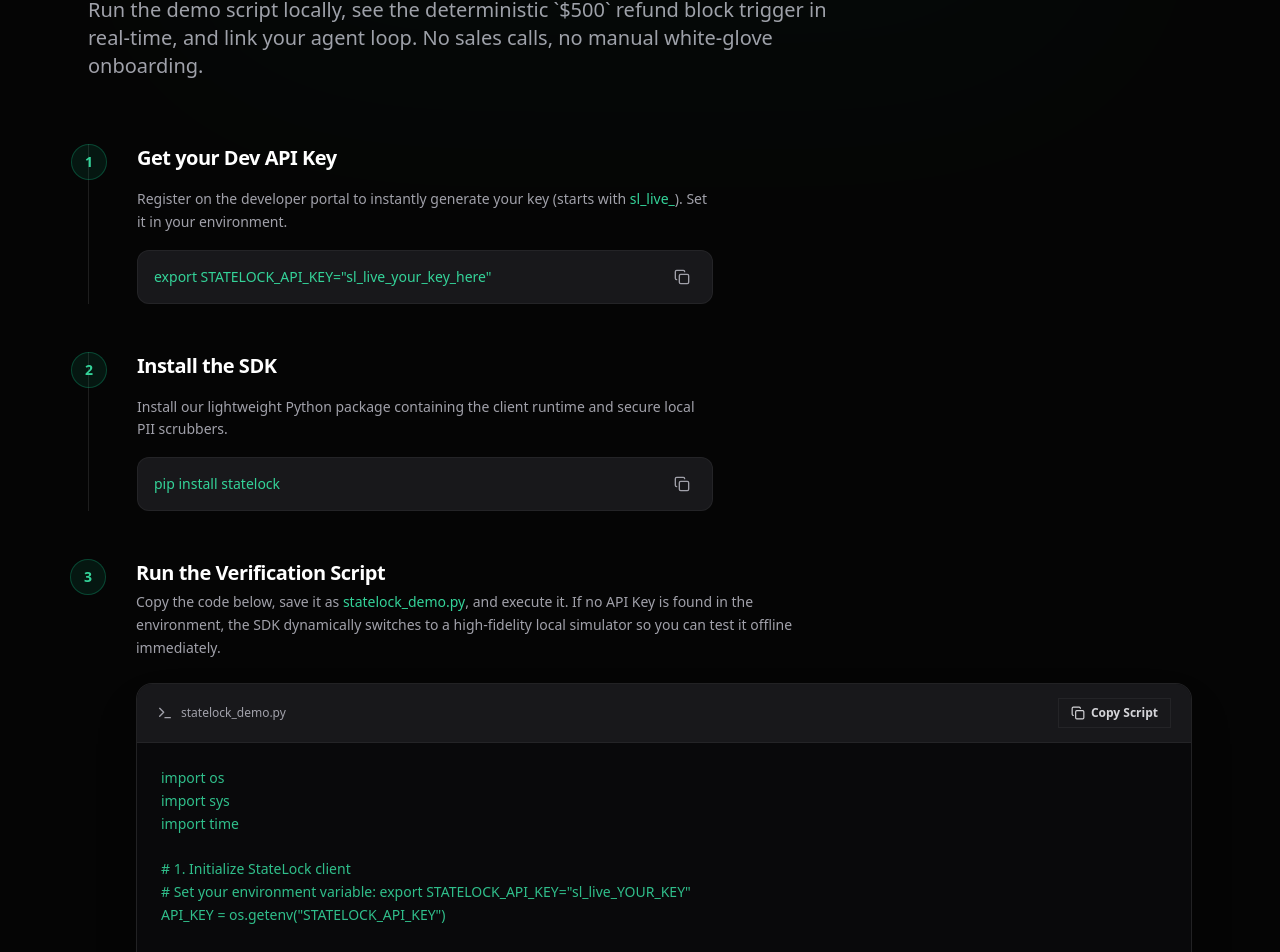
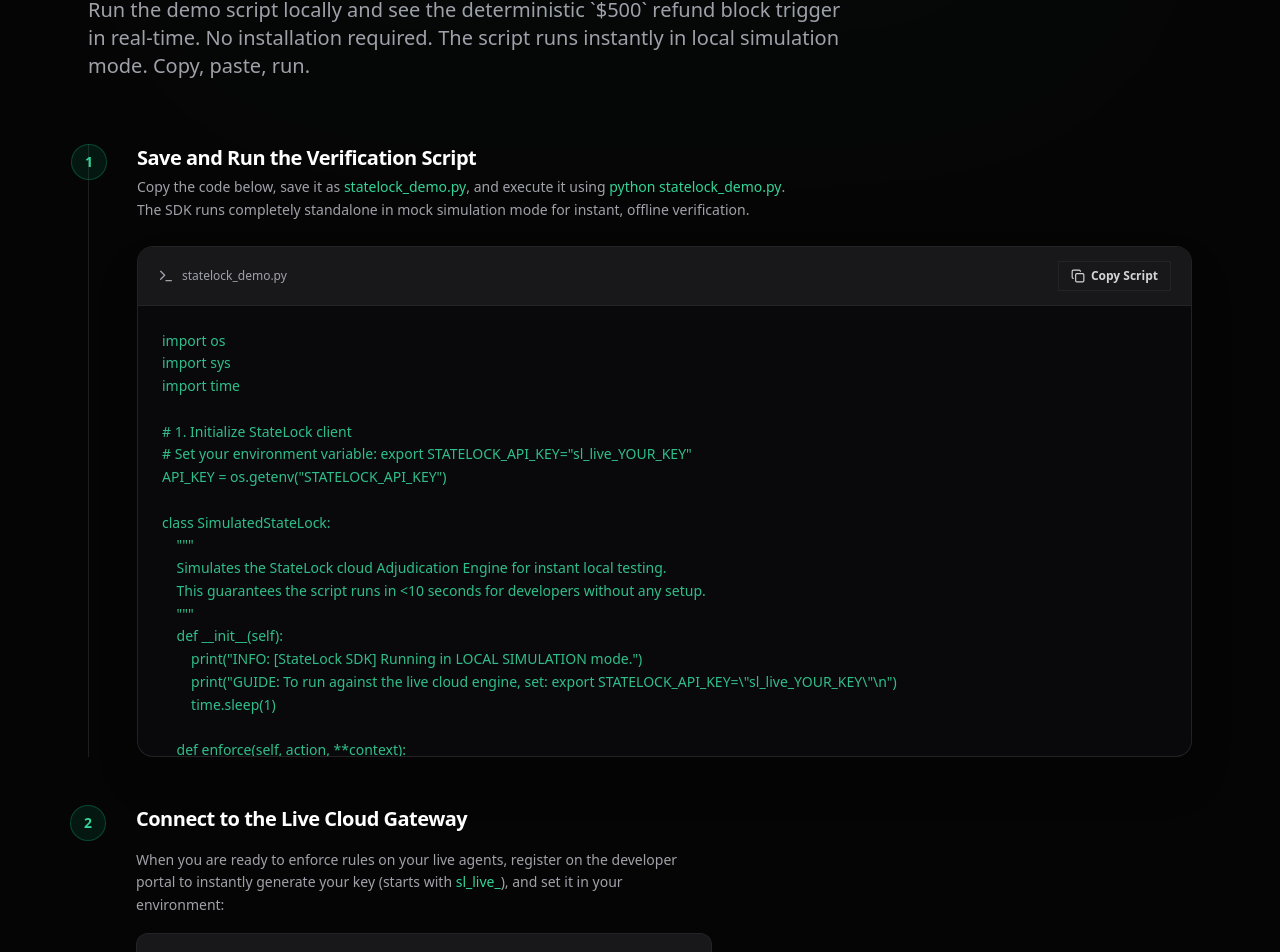
Before and after one commit to adityacs50-lab/Project-Brain, a Next.js app: page /quickstart in a window 1280 px wide. Shown: the part 248-1200 px from the top of the page. Built offline with nearby package versions, Linux system fonts and the light colour scheme.

Commit message:
docs: streamline quickstart flow by removing pip install step and highlighting zero-install simulation

```diff
--- a/app/quickstart/page.tsx
+++ b/app/quickstart/page.tsx
@@ -99,7 +99,6 @@
 export default function QuickstartPage() {
   const [copiedScript, setCopiedScript] = useState(false);
   const [copiedKeyEnv, setCopiedKeyEnv] = useState(false);
-  const [copiedPip, setCopiedPip] = useState(false);
 
   const handleCopy = (text: string, setCopiedState: (v: boolean) => void) => {
     navigator.clipboard.writeText(text);
@@ -130,10 +129,10 @@
       <div className="max-w-6xl mx-auto px-6 py-20">
         <div className="max-w-3xl mb-16">
           <h1 className="text-5xl md:text-6xl font-extrabold tracking-tight mb-6">
-            Get Started in <span className="text-transparent bg-clip-text bg-gradient-to-r from-emerald-400 to-emerald-200">10 Minutes</span>.
+            Get Started in <span className="text-transparent bg-clip-text bg-gradient-to-r from-emerald-400 to-emerald-200">10 Seconds</span>.
           </h1>
           <p className="text-zinc-400 text-lg md:text-xl leading-relaxed">
-            Run the demo script locally, see the deterministic `$500` refund block trigger in real-time, and link your agent loop. No sales calls, no manual white-glove onboarding.
+            Run the demo script locally and see the deterministic `$500` refund block trigger in real-time. No installation required. The script runs instantly in local simulation mode. Copy, paste, run.
           </p>
         </div>
 
@@ -145,56 +144,12 @@
             <div className="absolute -left-[18px] top-0 w-9 h-9 rounded-full bg-emerald-500/10 border border-emerald-500/30 flex items-center justify-center text-emerald-400 font-bold text-sm">
               1
             </div>
-            <div className="space-y-4">
-              <h2 className="text-xl font-bold text-white">Get your Dev API Key</h2>
-              <p className="text-zinc-400 text-sm leading-relaxed max-w-xl">
-                Register on the developer portal to instantly generate your key (starts with <code className="text-emerald-400 font-mono">sl_live_</code>). Set it in your environment.
-              </p>
-              <div className="flex items-center gap-3 bg-zinc-900 border border-white/5 rounded-xl px-4 py-3 max-w-xl justify-between">
-                <code className="text-emerald-400 font-mono text-sm">export STATELOCK_API_KEY=&quot;sl_live_your_key_here&quot;</code>
-                <button
-                  onClick={() => handleCopy('export STATELOCK_API_KEY="sl_live_your_key_here"', setCopiedKeyEnv)}
-                  className="p-1.5 hover:bg-white/5 rounded-lg text-zinc-400 hover:text-white transition-colors"
-                >
-                  {copiedKeyEnv ? <Check className="w-4 h-4 text-emerald-500" /> : <Copy className="w-4 h-4" />}
-                </button>
-              </div>
-            </div>
-          </div>
-
-          {/* Step 2 */}
-          <div className="relative pl-12 border-l border-white/10">
-            <div className="absolute -left-[18px] top-0 w-9 h-9 rounded-full bg-emerald-500/10 border border-emerald-500/30 flex items-center justify-center text-emerald-400 font-bold text-sm">
-              2
-            </div>
-            <div className="space-y-4">
-              <h2 className="text-xl font-bold text-white">Install the SDK</h2>
-              <p className="text-zinc-400 text-sm leading-relaxed max-w-xl">
-                Install our lightweight Python package containing the client runtime and secure local PII scrubbers.
-              </p>
-              <div className="flex items-center gap-3 bg-zinc-900 border border-white/5 rounded-xl px-4 py-3 max-w-xl justify-between">
-                <code className="text-emerald-400 font-mono text-sm">pip install statelock</code>
-                <button
-                  onClick={() => handleCopy('pip install statelock', setCopiedPip)}
-                  className="p-1.5 hover:bg-white/5 rounded-lg text-zinc-400 hover:text-white transition-colors"
-                >
-                  {copiedPip ? <Check className="w-4 h-4 text-emerald-500" /> : <Copy className="w-4 h-4" />}
-                </button>
-              </div>
-            </div>
-          </div>
-
-          {/* Step 3 */}
-          <div className="relative pl-12">
-            <div className="absolute -left-[18px] top-0 w-9 h-9 rounded-full bg-emerald-500/10 border border-emerald-500/30 flex items-center justify-center text-emerald-400 font-bold text-sm">
-              3
-            </div>
             <div className="space-y-6">
               <div>
-                <h2 className="text-xl font-bold text-white">Run the Verification Script</h2>
+                <h2 className="text-xl font-bold text-white">Save and Run the Verification Script</h2>
                 <p className="text-zinc-400 text-sm leading-relaxed max-w-2xl mt-1">
-                  Copy the code below, save it as <code className="text-emerald-400 font-mono">statelock_demo.py</code>, and execute it.
-                  If no API Key is found in the environment, the SDK dynamically switches to a high-fidelity local simulator so you can test it offline immediately.
+                  Copy the code below, save it as <code className="text-emerald-400 font-mono">statelock_demo.py</code>, and execute it using <code className="text-emerald-400 font-mono">python statelock_demo.py</code>.
+                  The SDK runs completely standalone in mock simulation mode for instant, offline verification.
                 </p>
               </div>
 
@@ -233,6 +188,28 @@
             </div>
           </div>
 
+          {/* Step 2 */}
+          <div className="relative pl-12">
+            <div className="absolute -left-[18px] top-0 w-9 h-9 rounded-full bg-emerald-500/10 border border-emerald-500/30 flex items-center justify-center text-emerald-400 font-bold text-sm">
+              2
+            </div>
+            <div className="space-y-4">
+              <h2 className="text-xl font-bold text-white">Connect to the Live Cloud Gateway</h2>
+              <p className="text-zinc-400 text-sm leading-relaxed max-w-xl">
+                When you are ready to enforce rules on your live agents, register on the developer portal to instantly generate your key (starts with <code className="text-emerald-400 font-mono">sl_live_</code>), and set it in your environment:
+              </p>
+              <div className="flex items-center gap-3 bg-zinc-900 border border-white/5 rounded-xl px-4 py-3 max-w-xl justify-between">
+                <code className="text-emerald-400 font-mono text-sm">export STATELOCK_API_KEY=&quot;sl_live_your_key_here&quot;</code>
+                <button
+                  onClick={() => handleCopy('export STATELOCK_API_KEY="sl_live_your_key_here"', setCopiedKeyEnv)}
+                  className="p-1.5 hover:bg-white/5 rounded-lg text-zinc-400 hover:text-white transition-colors"
+                >
+                  {copiedKeyEnv ? <Check className="w-4 h-4 text-emerald-500" /> : <Copy className="w-4 h-4" />}
+                </button>
+              </div>
+            </div>
+          </div>
+
         </div>
 
         {/* Next Steps Card */}
```
Also changed, not shown: 1 other file (tests, documents, lock files or other folders).
